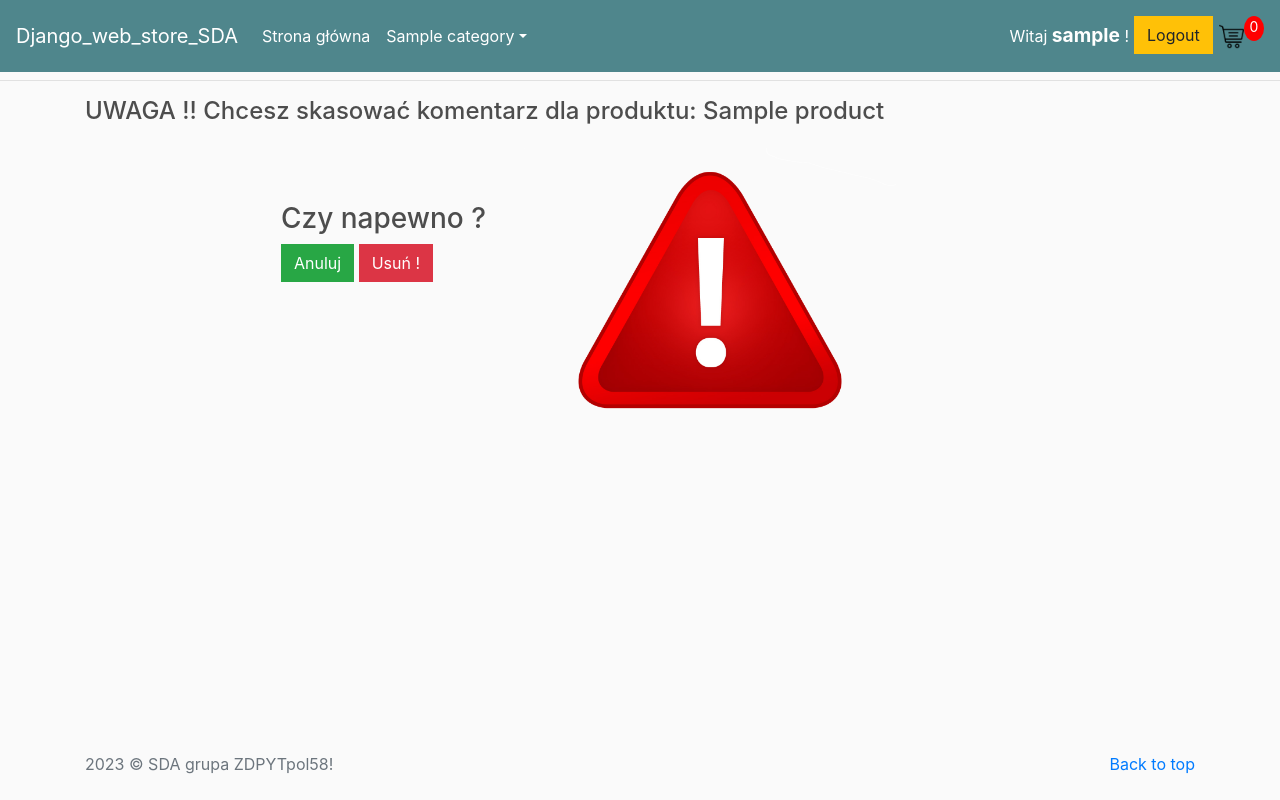
After one commit to azu-pl/Django_web_store_project, a Django app: page /comment/1/delete/ in a window 1280 px wide. The commit adds this page. Run offline with Django 4.2, Linux system fonts and the light colour scheme; a user stored in the database is signed in; tables that the repository leaves empty hold one stand-in row (values such as "Sample post"); some libraries are stand-ins or nearby versions.

Commit message:
Add changes in comments related templates, add delele and edit comments feature

```diff
--- a/static/css/main.css
+++ b/static/css/main.css
@@ -175,7 +175,8 @@ h1,h2,h3,h4,h5,h6{
 }
 
 div.welcome-msg{
-    margin-right: 15px;
+    margin-right: 5px;
+    margin-top: 5px;
     color:#fff;
 
 }
--- a/store/templates/store/base.html
+++ b/store/templates/store/base.html
@@ -17,44 +17,62 @@
 	<div id="page-container">
 		<div id="content-wrap" class="content-wrap">
         <nav class="navbar navbar-expand-lg navbar-dark bg-dark">
-		  <a class="navbar-brand" href="{% url 'store' %}">Django_web_store_SDA</a>
 			<button class="navbar-toggler" type="button" data-toggle="collapse" data-target="#navbarSupportedContent" aria-controls="navbarSupportedContent" aria-expanded="false" aria-label="Toggle navigation">
 				<span class="navbar-toggler-icon"></span>
 		  	</button>
+		  <a class="navbar-brand" href="{% url 'store' %}">Django_web_store_SDA</a>
+
 
 		  <div class="collapse navbar-collapse" id="navbarSupportedContent">
 			<ul class="navbar-nav mr-auto">
 			  <li class="nav-item active">
-				<a class="nav-link" href="{% url 'store' %}"> Strona główna <span class="sr-only">(current)</span></a>
+				<a class="nav-link" href="{% url 'store' %}"> Strona główna <span class="sr-only"></span></a>
 			  </li>
-
 			  {% for category in categories %}
 			  <li class="nav-item dropdown">
 				  <a class="nav-link dropdown-toggle" href="{% url 'categories_detail_list' category.id %}" id="navbarDropdown">
-						{{category.name}}<span class="sr-only">(current)</span></a>
-
-          			<div class="dropdown-menu">
+					  {{category.name}}<span class="sr-only"></span></a>
+				  <ul class="dropdown-menu">
 				  	{% for subcategory in category.subcategory_set.all %}
-                       <a class="dropdown-item" href="{% url 'subcategories_detail_list' subcategory.id %}">{{ subcategory.name }}<span class="sr-only">(current)</span></a>
+				  	<li><a class="dropdown-item" href="{% url 'subcategories_detail_list' subcategory.id %}">
+						   {{ subcategory.name }} ({{ subcategory.product_set.count }})<span class="sr-only">(current)</span></a></li>
 
                 		{% endfor %}
-          			</div>
+				  </ul>
 			  </li>
 			  {% endfor %}
 			</ul>
-			  <div class="form-inline my-2 my-lg-0">
+<!--		  </div>-->
+			  <div class="form-inline my-0 my-lg-0" style="min-width: 120px; display: inline; float: right;">
 				{% if user.is_authenticated %}
-				  <div class="welcome-msg">Witaj <a class="user-link" href="{% url 'profile' %}">{{ user.username }}</a> !</div>
+				  <div class="" style="min-width: 110px; display: inline; float: left;">
+				    <div class="welcome-msg" style="min-width: 90px; float: left;">Witaj
+						<a class="user-link" href="{% url 'profile' %}">{{ user.username }}</a> !
+				    </div>
+				    <div style="width: 70px; float: right;">
 						<a href="{% url 'logout' %}" class="btn btn-warning">Logout</a>
+				    </div>
+				  </div>
+
         		{% else %}
+				  <div style="min-width: 70px; float: left;">
+
+				  <div style="width: 60px;  float: middle;">
 						<a href="{% url 'login' %}" class="btn btn-warning">Login</a>
+				  </div>
+				  </div>
+
 				{% endif %}
-
+					<div class="form-inline my-0 my-lg-0" style="width: 60px; display: block-inline; float: right;">
 	     				<a href="{% url 'cart' %}">
 	    				<img  id="cart-icon" src="{% static 'images/cart.png' %}">
 	    				</a>
 	    				<p id="cart-total">0</p>
 					</div>
+		  		</div>
+
+
+<!---->
 </div>
 		</nav>
 		<hr>
--- /dev/null
+++ b/store/templates/store/confirm_delete.html
@@ -0,0 +1,30 @@
+{% extends 'store/base.html' %}
+{% load static %}
+{% block content %}
+<div>
+    <div style="align-content: center;">
+        <h4 >UWAGA !! Chcesz skasować komentarz dla produktu: {{object.product.name}}</h4>
+    </div>
+    <div style="display: inline-block; width: 420px; padding: 19px;">
+        <div style="display: inline-block; float: right;">
+            <div>
+                <h3>Czy napewno ?</h3>
+            </div>
+
+            <div>
+                <form action="" method="POST">
+                  {% csrf_token %}
+                  {% if cancel %} <a href="{{ cancel }}" class="btn btn-success"> Anuluj </a> {% endif %}<input class="btn btn-danger" type="submit" value="Usuń !">
+                </form>
+            </div>
+        </div>
+    </div>
+    <div style="display: inline-block; width: 400px; height: 320px; padding: 14px;">
+        <div>
+            <div>
+                <img src="{% static 'images/warning.png'%}" alt="warning sign" width="100%" height="100%">
+            </div>
+        </div>
+    </div>
+</div>
+{% endblock content %}
--- a/store/templates/store/user_comments.html
+++ b/store/templates/store/user_comments.html
@@ -42,8 +42,8 @@
                                 <span style="font-size:1.5rem;">{{comment.title }}</span>
                             </div>
                             <div style="display: inline-block; float: right; margin-top: -1rem;">
-                                <a class="btn btn-outline-dark" href="#" style="">Edytuj</a>
-                                <a class="btn btn-outline-dark" href="#" style="">Usuń</a>
+                                <a class="btn btn-outline-dark" href="{% url 'edit_comment' comment.pk %}" style="">Edytuj</a>
+                                <a class="btn btn-outline-dark" href="{% url 'delete_comment' comment.pk %}" style="">Usuń</a>
                             </div>
                         </div><br>
                         <div>
--- a/store/urls.py
+++ b/store/urls.py
@@ -1,7 +1,7 @@
 from django.urls import path
 from . import views
 from .views import ProfileCreateView, HelloView, ProfileView, StoreMainView, CartView, ProductDetailView, SignUp, \
-    CheckoutView, CategoryDetailView, SubcategoryDetailView, CommentCreateView
+    CheckoutView, CategoryDetailView, SubcategoryDetailView, CommentCreateView, CommentUpdateView, CommentDeleteView
 
 urlpatterns = [
     # path('', views.store, name='store'),
@@ -26,4 +26,6 @@ urlpatterns = [
     path('profile/', ProfileView.as_view(), name='profile'),
     path('profile/create/', ProfileCreateView.as_view(), name='profile_create'),
     path('comment/<int:pk>/add/', CommentCreateView.as_view(), name='add_comment'),
+    path('comment/<int:pk>/edit/', CommentUpdateView.as_view(), name='edit_comment'),
+    path('comment/<int:pk>/delete/', CommentDeleteView.as_view(), name='delete_comment'),
 ]
--- a/store/views.py
+++ b/store/views.py
@@ -7,7 +7,7 @@ from django.contrib.auth import login, logout, authenticate
 from store.models import Profile, Category, Product, Subcategory, Comment, OrderItem, Order
 from django.contrib.auth.models import User
 from store.forms import CreateUserProfileForm, RegisterUserForm, CreateCommentForm
-from django.views.generic import CreateView, TemplateView, DetailView
+from django.views.generic import CreateView, TemplateView, DetailView, UpdateView, DeleteView
 from django.urls import reverse_lazy, reverse
 
 
@@ -230,7 +230,43 @@ class CommentCreateView(LoginRequiredMixin, BaseCreateView):
     def get_success_url(self):
         return reverse('products_detail', kwargs={'pk': self.object.product.pk})
 
+    def get_context_data(self, **kwargs):
+        context = super().get_context_data(**kwargs)
+        context['cancel'] = reverse('products_detail', kwargs={'pk': self.kwargs['pk']})
+        print(context)
+        return context
+
     def form_valid(self, form):
         form.instance.product_id = self.kwargs['pk']
         form.instance.creator_id = self.request.user.pk
         return super().form_valid(form)
+
+
+
+
+class CommentUpdateView(UpdateView):
+    model = Comment
+    form_class = CreateCommentForm
+    # fields = ['title', 'comment', 'score']
+    template_name = 'store/add_comment.html'
+
+    def get_context_data(self, **kwargs):
+        context = super().get_context_data(**kwargs)
+        context['categories'] = Category.objects.all()
+        context['cancel'] = self.get_success_url()
+        return context
+
+    def get_success_url(self):
+        return reverse('profile')
+
+
+class CommentDeleteView(DeleteView):
+    model = Comment
+    success_url = reverse_lazy('profile')
+    template_name = 'store/confirm_delete.html'
+
+    def get_context_data(self, **kwargs):
+        context = super().get_context_data(**kwargs)
+        context['categories'] = Category.objects.all()
+        context['cancel'] = reverse('profile')
+        return context
```
Also changed, not shown: store/templates/store/add_comment.html (+9 -5 lines), static/images/warning.png (added). Lines whose indentation alone changed are shown as unchanged.
